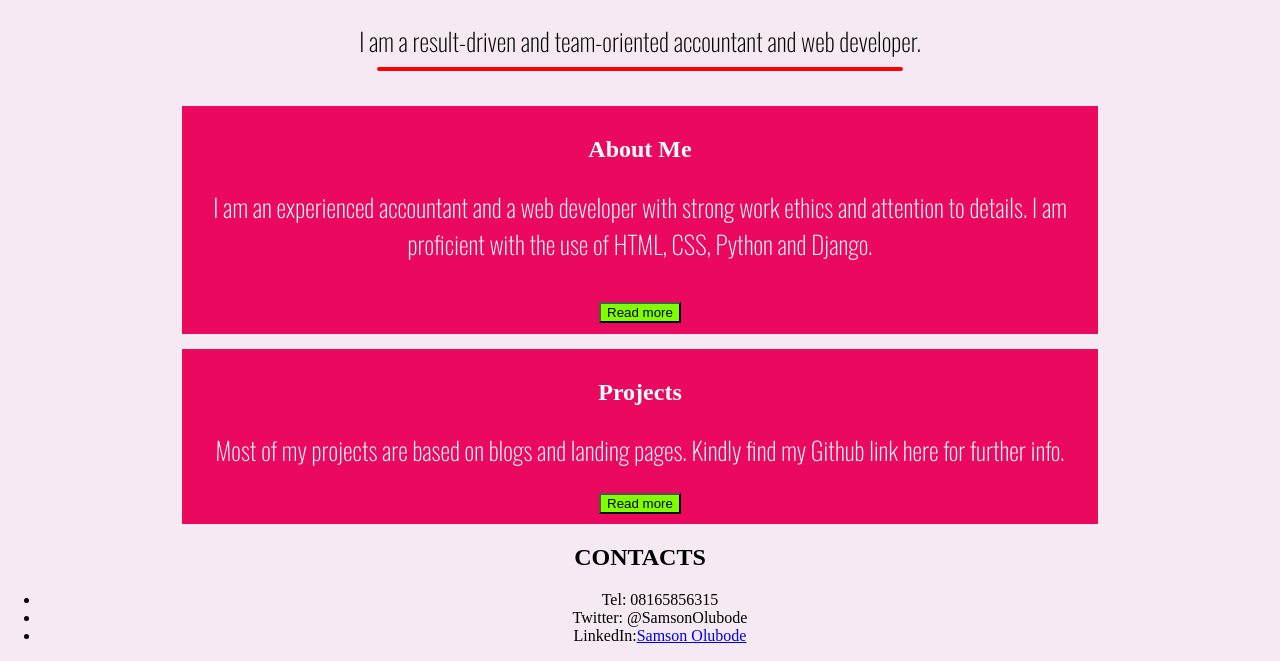
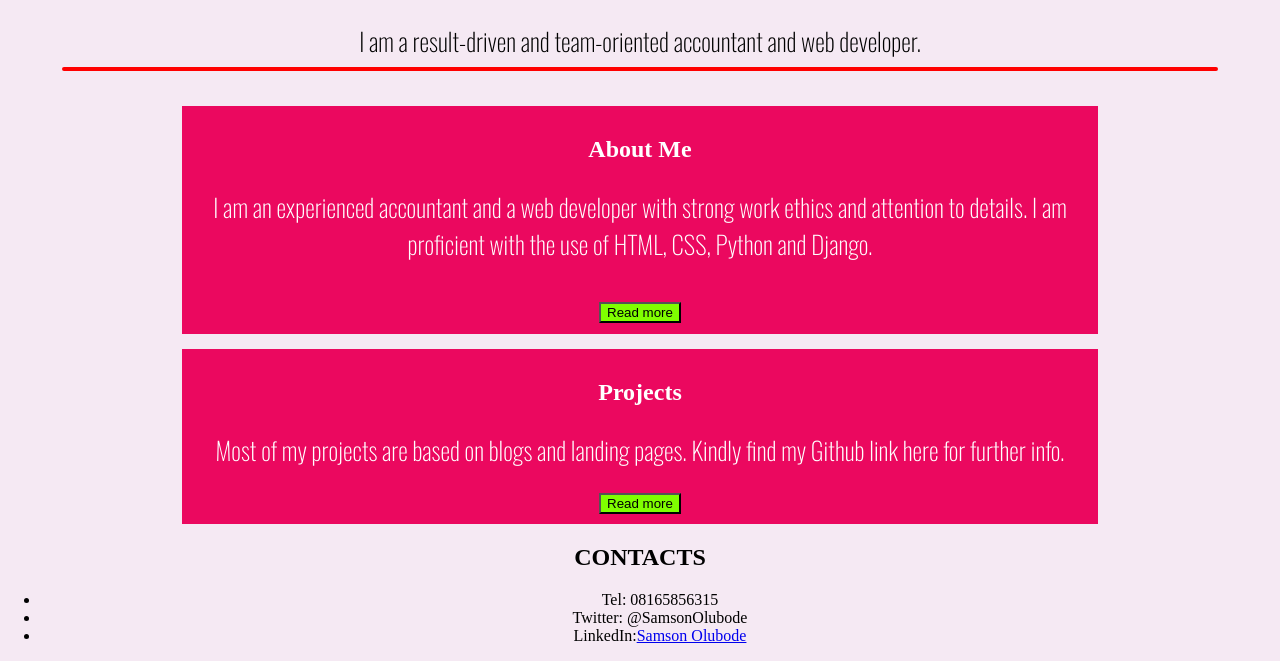
Before and after one commit to Samouskii/Landing-Page, a plain HTML site: page index.html in a window 1280 px wide. Shown: the part 268-929 px from the top of the page. Drawn offline with nearby package versions, Linux system fonts and the light colour scheme; files whose address does not match are found by name; a web font is replaced by a local one.

Commit message:
hr_width

```diff
--- a/my-page.css
+++ b/my-page.css
@@ -60,7 +60,7 @@ hr {
     border: 2px solid red;
     border-radius: 55px;
 
-    width: 522px;
+    width: 90%;
     color: red;
     margin-bottom: 35px;
 
```
